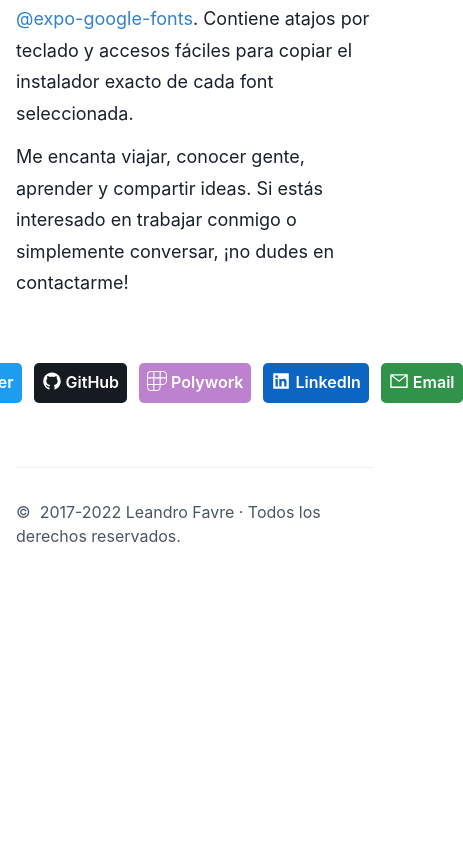
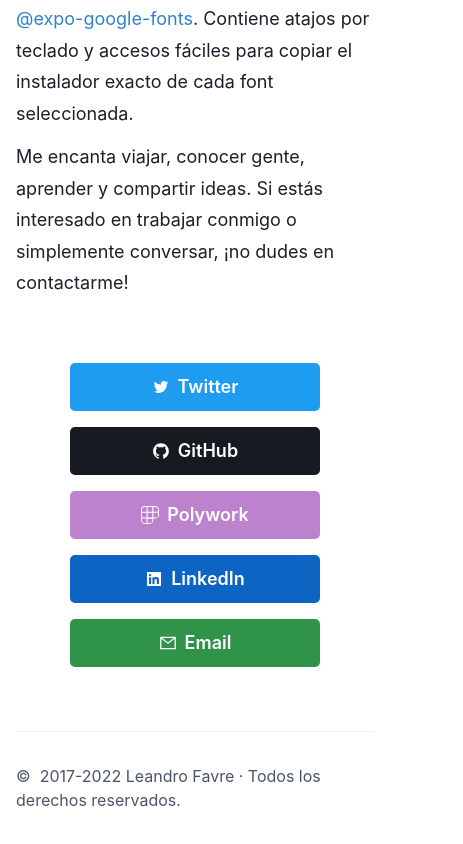
Before and after one commit to AtilaDev/atiladev.com, a Next.js app: page / in a window 390 px wide. Shown: the part 1411-2255 px from the top of the page, 463 px wide, since content can reach past the window. Before the commit the page ends 2023 px from the top, so only its background shows below. Built offline with nearby package versions, Linux system fonts and the light colour scheme.

Commit message:
Full support for mobile

```diff
--- a/src/components/Contact.tsx
+++ b/src/components/Contact.tsx
@@ -1,4 +1,4 @@
-import { Button, Stack, Link, Box, Icon } from '@chakra-ui/react';
+import { Button, Stack, Link, useMediaQuery } from '@chakra-ui/react';
 import {
   AiOutlineTwitter,
   AiFillGithub,
@@ -20,36 +20,61 @@ const socialLinks = [
     href: TWITTER_PROFILE,
     label: 'Twitter',
     color: '#1D9CF0',
-    icon: AiOutlineTwitter,
+    icon: <AiOutlineTwitter />,
   },
   {
     href: GITHUB_PROFILE,
     label: 'GitHub',
     color: '#161B22',
-    icon: AiFillGithub,
+    icon: <AiFillGithub />,
   },
   {
     href: POLYWORK_PROFILE,
     label: 'Polywork',
     color: '#BC82CD',
-    icon: SiPolywork,
+    icon: <SiPolywork />,
   },
   {
     href: LINKEDIN_PROFILE,
     label: 'LinkedIn',
     color: '#0C65C2',
-    icon: AiFillLinkedin,
+    icon: <AiFillLinkedin />,
   },
   {
     href: EMAIL,
     label: 'Email',
     color: '#2F944A',
-    icon: AiOutlineMail,
+    icon: <AiOutlineMail />,
   },
 ];
 
 const Contact = () => {
+  const [isMobile] = useMediaQuery('(max-width: 768px)');
+
   return (
+    <>
+      {isMobile ? (
+        <Stack spacing={4} direction={{ base: 'column' }}>
+          {socialLinks.map(({ href, label, color, icon }) => (
+            <Button
+              key={href}
+              as={Link}
+              bgColor={color}
+              color='white'
+              variant='primary'
+              href={href}
+              target='_blank'
+              px={2}
+              leftIcon={icon}
+              width={'250px'}
+              size='lg'
+              justifyContent={{ base: 'center' }}
+            >
+              {label}
+            </Button>
+          ))}
+        </Stack>
+      ) : (
         <Stack spacing={3} direction={{ base: 'row', md: 'row' }}>
           {socialLinks.map(({ href, label, color, icon }) => (
             <Button
@@ -61,15 +86,15 @@ const Contact = () => {
               href={href}
               target='_blank'
               px={2}
+              leftIcon={icon}
               justifyContent={{ base: 'flex-start', md: 'center' }}
             >
-          <Box mr={1}>
-            <Icon as={icon} w={5} h={5} />
-          </Box>
               {label}
             </Button>
           ))}
         </Stack>
+      )}
+    </>
   );
 };
 
```
Lines whose indentation alone changed are shown as unchanged.
